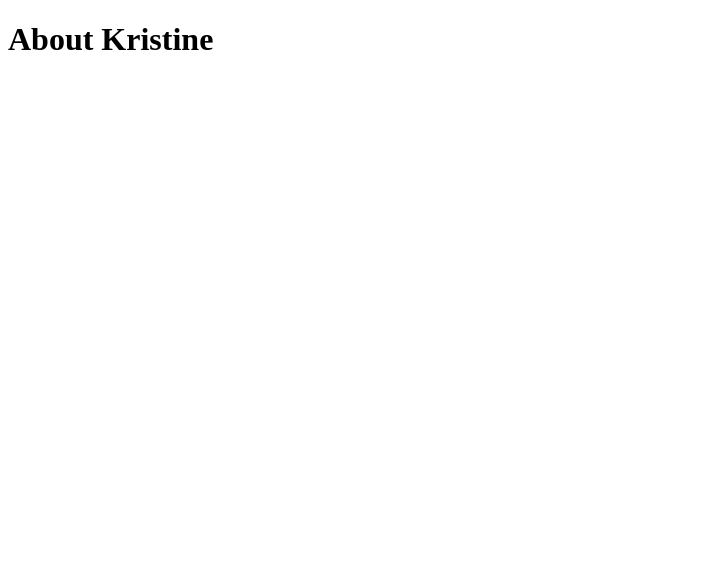
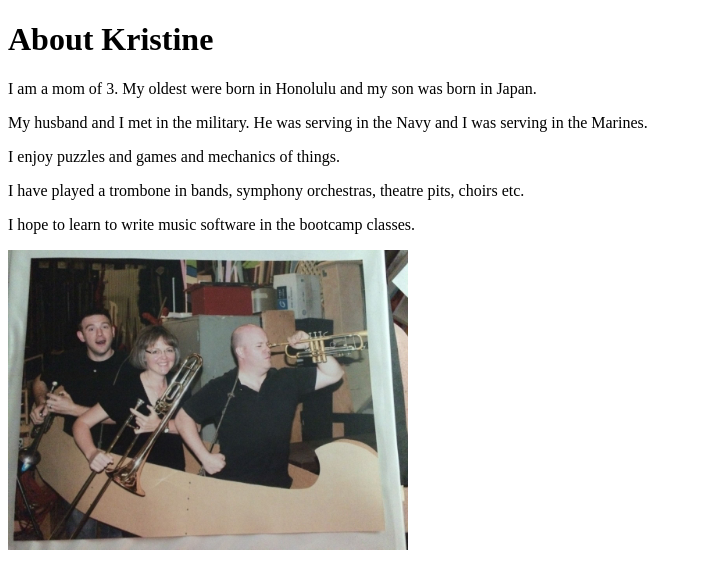
Before and after one commit to Knatseway/about-Kristine-N, a plain HTML site: page index.html in a window 1280 px wide. Shown: the whole page, without its empty margins (0-702 px from the left). Drawn offline with Linux system fonts and the light colour scheme.

Commit message:
started index.html file

```diff
--- a/index.html
+++ b/index.html
@@ -6,5 +6,14 @@
 </head>
 <body>
     <h1>About Kristine</h1>
+        <p> I am a mom of 3. My oldest were born in Honolulu and my son was born in Japan.</p>
+        <p>My husband and I met in the military.  He was serving in the Navy and I was serving in the Marines.</p>
+        <p>I enjoy puzzles and games and mechanics of things.</p>
+        <p>I have played a trombone in bands, symphony orchestras, theatre pits, choirs etc.</p>
+        <p>I hope to learn to write music software in the bootcamp classes.</p>
+
+<img src="trombone-pit-canoe.jpg" alt="lady using trombone as a canoe ore flanked by trumpet players using trumpets as ores and telescopes" width="400" height="300">
+
+
 </body>
 </html>
```
Also changed, not shown: trombone-pit-canoe.jpg (added).
